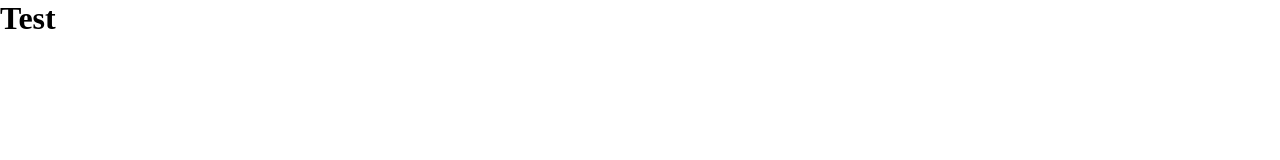
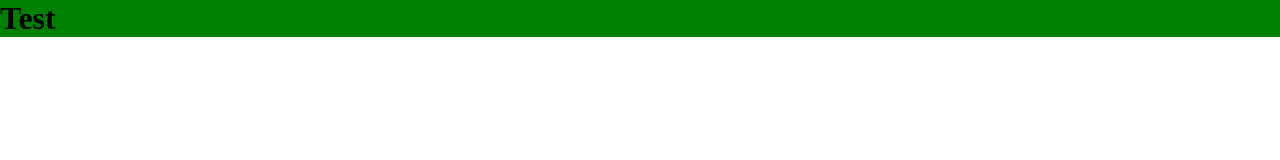
Before and after one commit to mimodevs/wwc-22-berlin-trip, a Gatsby site: page / in a window 1280 px wide. Built offline with nearby package versions, Linux system fonts and the light colour scheme; Gatsby itself is replaced by a stand-in of ours.

Commit message:
clean sheet

```diff
--- a/src/pages/index.js
+++ b/src/pages/index.js
@@ -11,7 +11,9 @@ const IndexPage = () => {
         </main>
 
         <body>
-          <h1>Test</h1>
+          <div className="outer-box">
+            <h1>Test</h1>
+          </div>
         </body>
         </div>
     </>
--- a/src/pages/layout.css
+++ b/src/pages/layout.css
@@ -1,3 +1,7 @@
 * {
     margin: auto;
 }
+
+.outer-box {
+    background-color: green;
+}
```
